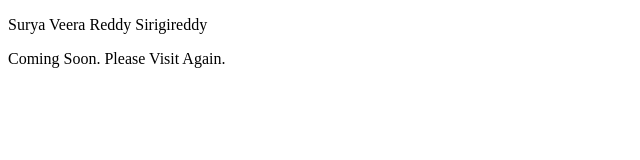
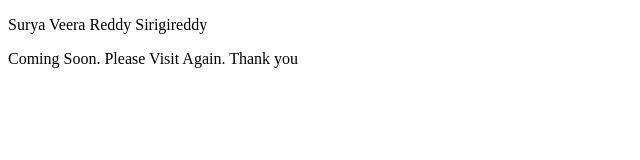
Before and after one commit to SuryaDaiv/profilePage, a plain HTML site: page index.html in a window 1280 px wide. Shown: the full height of the page, 0-640 px from the left. Drawn offline with Linux system fonts and the light colour scheme.

Commit message:
Added thank you to test

```diff
--- a/index.html
+++ b/index.html
@@ -46,6 +46,6 @@
         scriptElement.src = 'https://public.tableau.com/javascripts/api/viz_v1.js';
         vizElement.parentNode.insertBefore(scriptElement, vizElement);
     </script>
-    <p>Coming Soon. Please Visit Again.</p>
+    <p>Coming Soon. Please Visit Again. Thank you</p>
 </body>
 </html>
```
